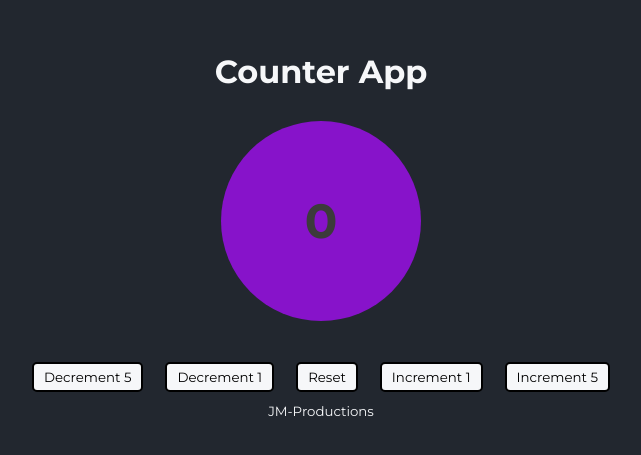
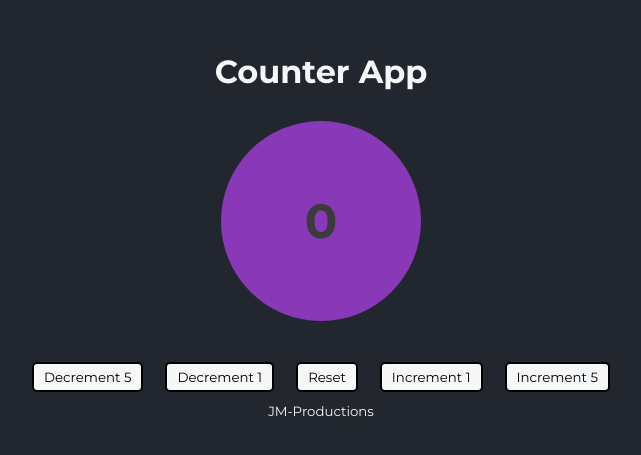
Before and after one commit to jekku123/cicd_team_task2_counter, a React (Create React App) app: page / in a window 1280 px wide. Shown: the part 165-620 px from the top of the page, without its empty margins (319-960 px from the left). Built offline with nearby package versions, Linux system fonts and the light colour scheme.

Commit message:
trying something

```diff
--- a/src/components/Main/Count/index.css
+++ b/src/components/Main/Count/index.css
@@ -9,11 +9,11 @@
     font-size: 3em;
     font-weight: bold;
     margin: 30px;
-    background-color: #8713ca;
+    background-color: #8939b7;
 }
 
 .even {
-    background-color: #e2510e;
+    background-color: #d15015;
 }
 
 .odd {
```
